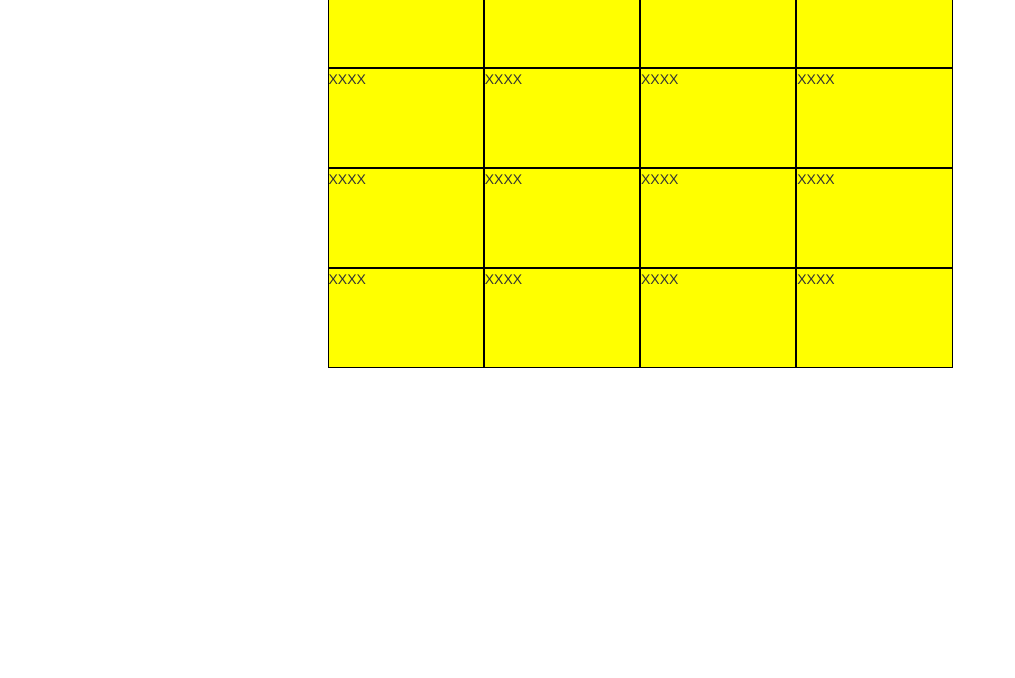
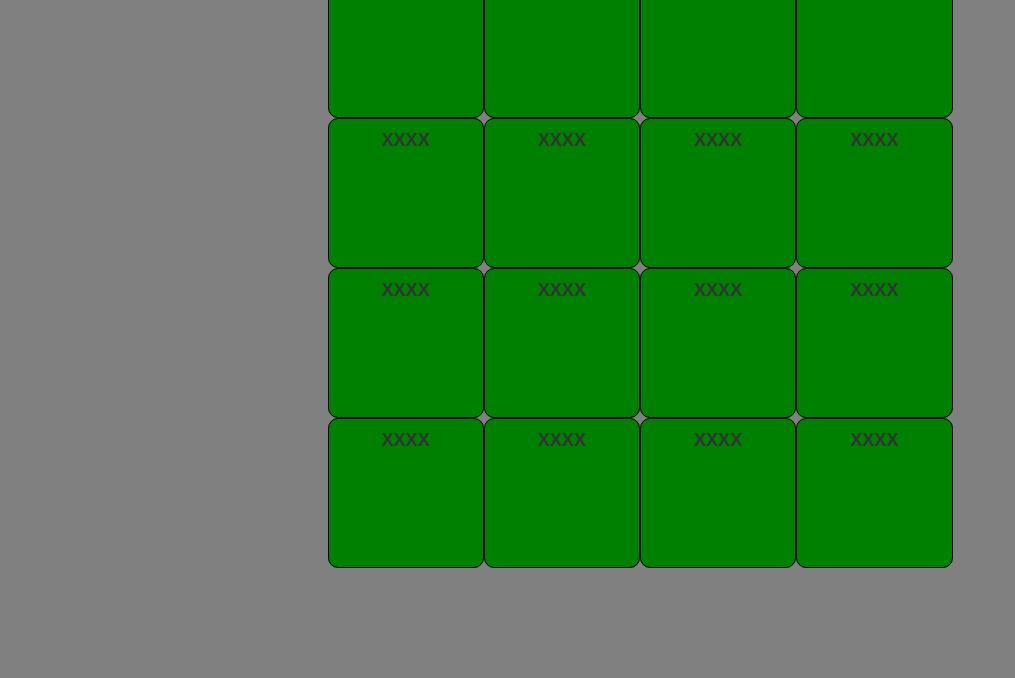
Before and after one commit to yogafire/-2048, a plain HTML site: page index.html in a window 1280 px wide. Shown: the part 122-800 px from the top of the page, without its empty margins (0-1015 px from the left). Drawn offline with nearby package versions, Linux system fonts and the light colour scheme.

Commit message:
2048 update 2

```diff
--- a/css/main.css
+++ b/css/main.css
@@ -1,10 +1,27 @@
+@font-face {
+    font-family: "Clear Sans";
+
+}
+
 body {
+  background: black;
+}
+
+body {
+  background: gray;
 }
 
 .cell {
   border: 1px solid black;
-  background: yellow;
+  background: green;
   float: left;
   width: 25%;
-  height: 100px;
+  height: 150px;
+  font-family: Arial;
+  font-size: 18px;
+  border-radius: 10px;
+  font-weight: bold;
+  text-align: center;
+  line-height: 13px;
+  padding: 15px 15px;
 }
```
Also changed, not shown: fonts/ClearSans-Bold.ttf (added).
